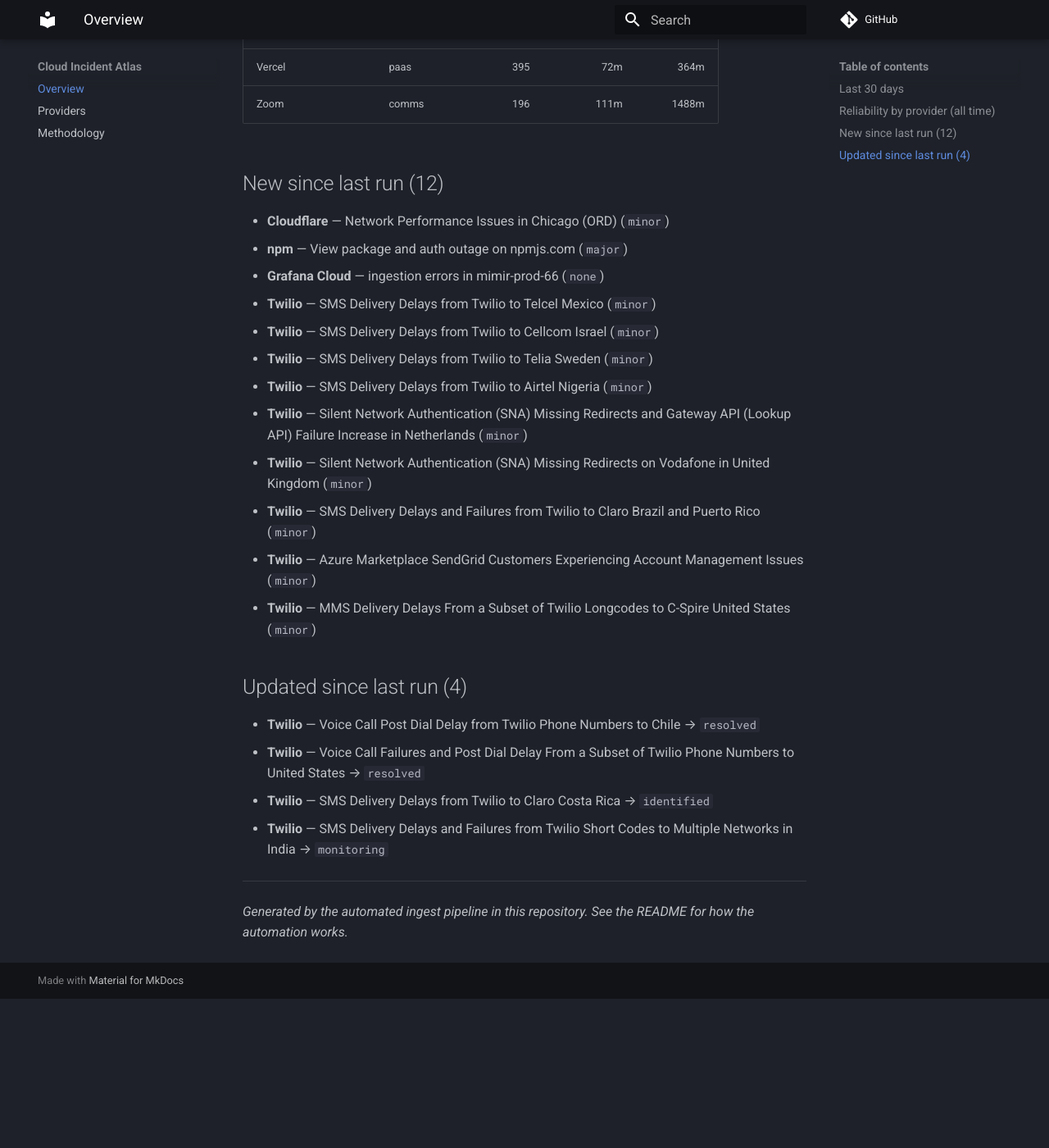
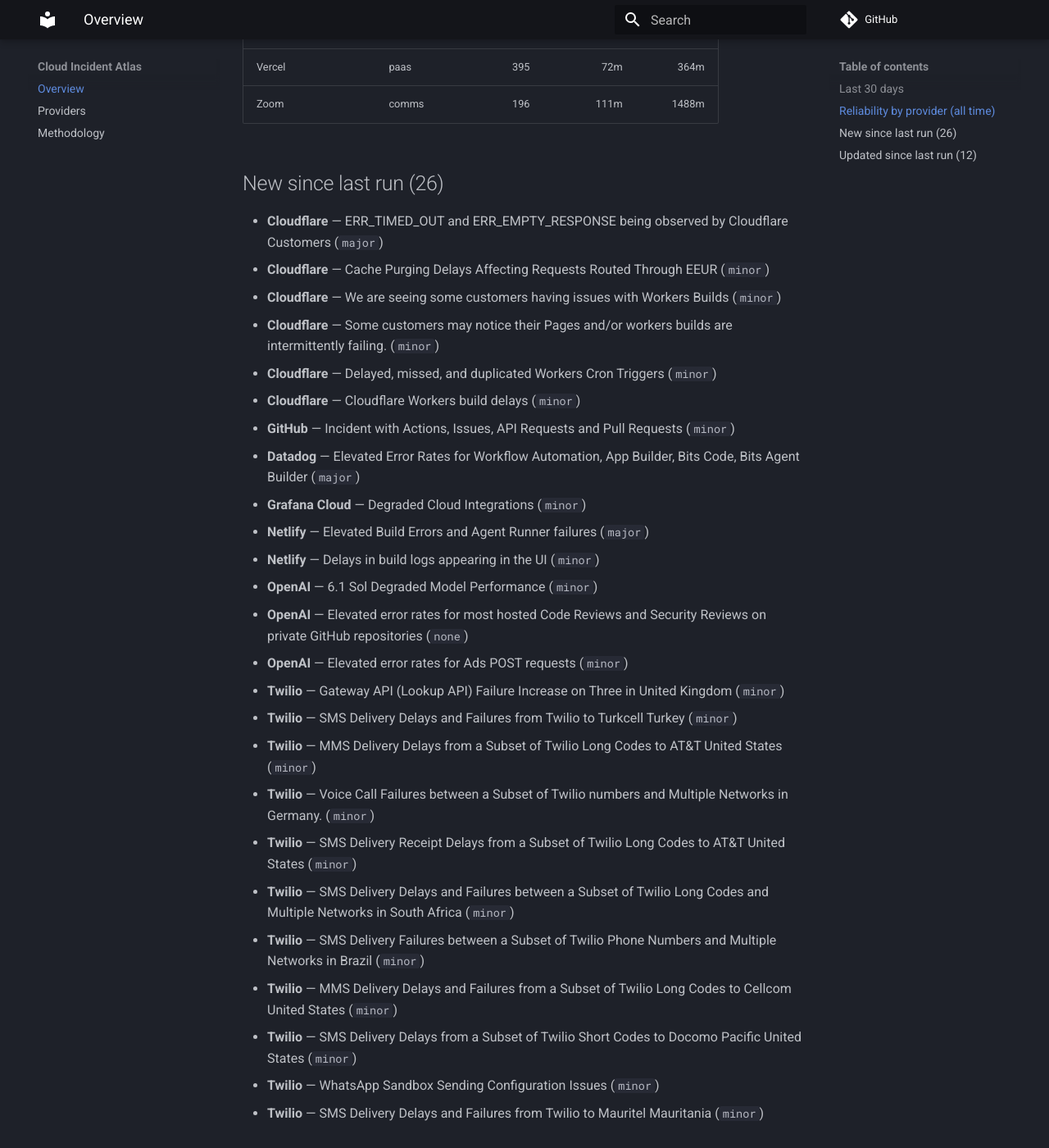
Before and after one commit to ayushgupta07xx/cloud-incident-atlas, an MkDocs documentation site: the page built from docs/index.md, in a window 1280 px wide and 1400 px high, scrolled down 1479 px. Shown: the whole window at 82% size. Built offline with MkDocs 1.6.1 and Material for MkDocs 9.7.7, drawn with Linux system fonts in a browser that asks for light colours; comment, search, counter and statistics services are not loaded; before the commit the page ends 2697 px from its top, so only the background shows below that; some of the changed text lies outside the part shown.

Commit message:
docs: refresh digest and charts
Regenerated from the corpus by the ingest pipeline.

Run: https://github.com/ayushgupta07xx/cloud-incident-atlas/actions/runs/40532002898

Co-authored-by: github-actions[bot] <41898282+github-actions[bot]@users.noreply.github.com>

```diff
--- a/docs/index.md
+++ b/docs/index.md
@@ -15,49 +15,70 @@
 | Amazon Web Services | cloud | 79 | — | — |
 | Microsoft Azure | cloud | 1 | — | — |
 | CircleCI | devtools | 322 | 70m | 481m |
-| Cloudflare | cdn | 6805 | 239m | 506m |
+| Cloudflare | cdn | 6811 | 239m | 505m |
 | Confluent Cloud | data | 267 | 195m | 1599m |
-| Datadog | observability | 127 | 73m | 226m |
+| Datadog | observability | 128 | 72m | 224m |
 | DigitalOcean | cloud | 510 | 144m | 571m |
 | Discord | comms | 224 | 56m | 292m |
 | Elastic Cloud | observability | 264 | 192m | 1470m |
 | Google Cloud Platform | cloud | 8 | 505m | — |
-| GitHub | devtools | 645 | 67m | 295m |
-| Grafana Cloud | observability | 790 | 92m | 1134m |
+| GitHub | devtools | 646 | 67m | 294m |
+| Grafana Cloud | observability | 791 | 92m | 1134m |
 | HashiCorp Cloud | devtools | 41 | 165m | 1525m |
 | MongoDB Atlas | data | 279 | 120m | 1403m |
-| Netlify | paas | 229 | 41m | 225m |
+| Netlify | paas | 231 | 41m | 230m |
 | New Relic | observability | 108 | 63m | 311m |
 | npm | devtools | 68 | 108m | 342m |
-| OpenAI | ai | 123 | 111m | 575m |
+| OpenAI | ai | 126 | 108m | 572m |
 | Sentry | observability | 347 | 84m | 359m |
 | Snowflake | data | 209 | 118m | 594m |
-| Supabase | paas | 450 | 150m | 1287m |
-| Twilio | comms | 11186 | 271m | 1109m |
+| Supabase | paas | 450 | 152m | 1335m |
+| Twilio | comms | 11198 | 271m | 1114m |
 | Vercel | paas | 395 | 72m | 364m |
 | Zoom | comms | 196 | 111m | 1488m |
 
-## New since last run (12)
+## New since last run (26)
 
-- **Cloudflare** — Network Performance Issues in Chicago (ORD) (`minor`)
-- **npm** — View package and auth outage on npmjs.com (`major`)
-- **Grafana Cloud** — ingestion errors in mimir-prod-66 (`none`)
-- **Twilio** — SMS Delivery Delays from Twilio to Telcel Mexico (`minor`)
-- **Twilio** — SMS Delivery Delays from Twilio to Cellcom Israel (`minor`)
-- **Twilio** — SMS Delivery Delays from Twilio to Telia Sweden (`minor`)
-- **Twilio** — SMS Delivery Delays from Twilio to Airtel Nigeria (`minor`)
-- **Twilio** — Silent Network Authentication (SNA) Missing Redirects and Gateway API (Lookup API) Failure Increase in Netherlands (`minor`)
-- **Twilio** — Silent Network Authentication (SNA) Missing Redirects on Vodafone in United Kingdom (`minor`)
-- **Twilio** — SMS Delivery Delays and Failures from Twilio to Claro Brazil and Puerto Rico (`minor`)
-- **Twilio** — Azure Marketplace SendGrid Customers Experiencing Account Management Issues (`minor`)
-- **Twilio** — MMS Delivery Delays From a Subset of Twilio Longcodes to C-Spire United States (`minor`)
+- **Cloudflare** — ERR_TIMED_OUT and ERR_EMPTY_RESPONSE being observed by Cloudflare Customers (`major`)
+- **Cloudflare** — Cache Purging Delays Affecting Requests Routed Through EEUR (`minor`)
+- **Cloudflare** — We are seeing some customers having issues with Workers Builds (`minor`)
+- **Cloudflare** — Some customers may notice their Pages and/or workers builds are intermittently failing. (`minor`)
+- **Cloudflare** — Delayed, missed, and duplicated Workers Cron Triggers (`minor`)
+- **Cloudflare** — Cloudflare Workers build delays (`minor`)
+- **GitHub** — Incident with Actions, Issues, API Requests and Pull Requests (`minor`)
+- **Datadog** — Elevated Error Rates for Workflow Automation, App Builder, Bits Code, Bits Agent Builder (`major`)
+- **Grafana Cloud** — Degraded Cloud Integrations (`minor`)
+- **Netlify** — Elevated Build Errors and Agent Runner failures (`major`)
+- **Netlify** — Delays in build logs appearing in the UI (`minor`)
+- **OpenAI** — 6.1 Sol Degraded Model Performance (`minor`)
+- **OpenAI** — Elevated error rates for most hosted Code Reviews and Security Reviews on private GitHub repositories (`none`)
+- **OpenAI** — Elevated error rates for Ads POST requests (`minor`)
+- **Twilio** — Gateway API (Lookup API) Failure Increase on Three in United Kingdom (`minor`)
+- **Twilio** — SMS Delivery Delays and Failures from Twilio to Turkcell Turkey (`minor`)
+- **Twilio** — MMS Delivery Delays from a Subset of Twilio Long Codes to AT&T United States (`minor`)
+- **Twilio** — Voice Call Failures between a Subset of Twilio numbers and Multiple Networks in Germany. (`minor`)
+- **Twilio** — SMS Delivery Receipt Delays from a Subset of Twilio Long Codes to AT&T United States (`minor`)
+- **Twilio** — SMS Delivery Delays and Failures between a Subset of Twilio Long Codes and Multiple Networks in South Africa (`minor`)
+- **Twilio** — SMS Delivery Failures between a Subset of Twilio Phone Numbers and Multiple Networks in Brazil (`minor`)
+- **Twilio** — MMS Delivery Delays and Failures from a Subset of Twilio Long Codes to Cellcom United States (`minor`)
+- **Twilio** — SMS Delivery Delays from a Subset of Twilio Short Codes to Docomo Pacific United States (`minor`)
+- **Twilio** — WhatsApp Sandbox Sending Configuration Issues (`minor`)
+- **Twilio** — SMS Delivery Delays and Failures from Twilio to Mauritel Mauritania (`minor`)
 
-## Updated since last run (4)
+## Updated since last run (12)
 
-- **Twilio** — Voice Call Post Dial Delay from Twilio Phone Numbers to Chile → `resolved`
-- **Twilio** — Voice Call Failures and Post Dial Delay From a Subset of Twilio Phone Numbers to United States → `resolved`
-- **Twilio** — SMS Delivery Delays from Twilio to Claro Costa Rica → `identified`
-- **Twilio** — SMS Delivery Delays and Failures from Twilio Short Codes to Multiple Networks in India → `monitoring`
+- **Cloudflare** — Network Performance Issues in Ashburn → `resolved`
+- **Cloudflare** — Elevated errors for some requests in Ashburn, Virginia → `resolved`
+- **Cloudflare** — Network congestion in Portland and Seattle, US → `resolved`
+- **Cloudflare** — Network Performance Issues in Eastern North America → `resolved`
+- **GitHub** — Disruption with Dependabot Alerts → `resolved`
+- **Supabase** — Elevated Mgmt API Error Rates in Multiple Regions → `resolved`
+- **Twilio** — MMS Delivery Delays from a Subset of Twilio Long Codes to C-Spire United States → `resolved`
+- **Twilio** — SMS Delivery Delays from Twilio to Claro Costa Rica → `resolved`
+- **Twilio** — SMS Delivery Delays from Twilio to Cellcom Israel → `resolved`
+- **Twilio** — SMS Delivery Delays and Failures from Twilio Short Codes to Multiple Networks in India → `resolved`
+- **Twilio** — SMS Delivery Delays and Failures from Twilio to Claro Brazil and Puerto Rico → `resolved`
+- **Google Cloud Platform** — Multiple services were experiencing issues in the europe-west2 region. → `resolved`
 
 ---
 
```
Also changed, not shown: other parts of docs/index.md (+3 -3 lines), README.md (+10 -6 lines), docs/providers.md (+14 -14 lines), docs/img/mttr.svg, docs/img/timeline.svg.
